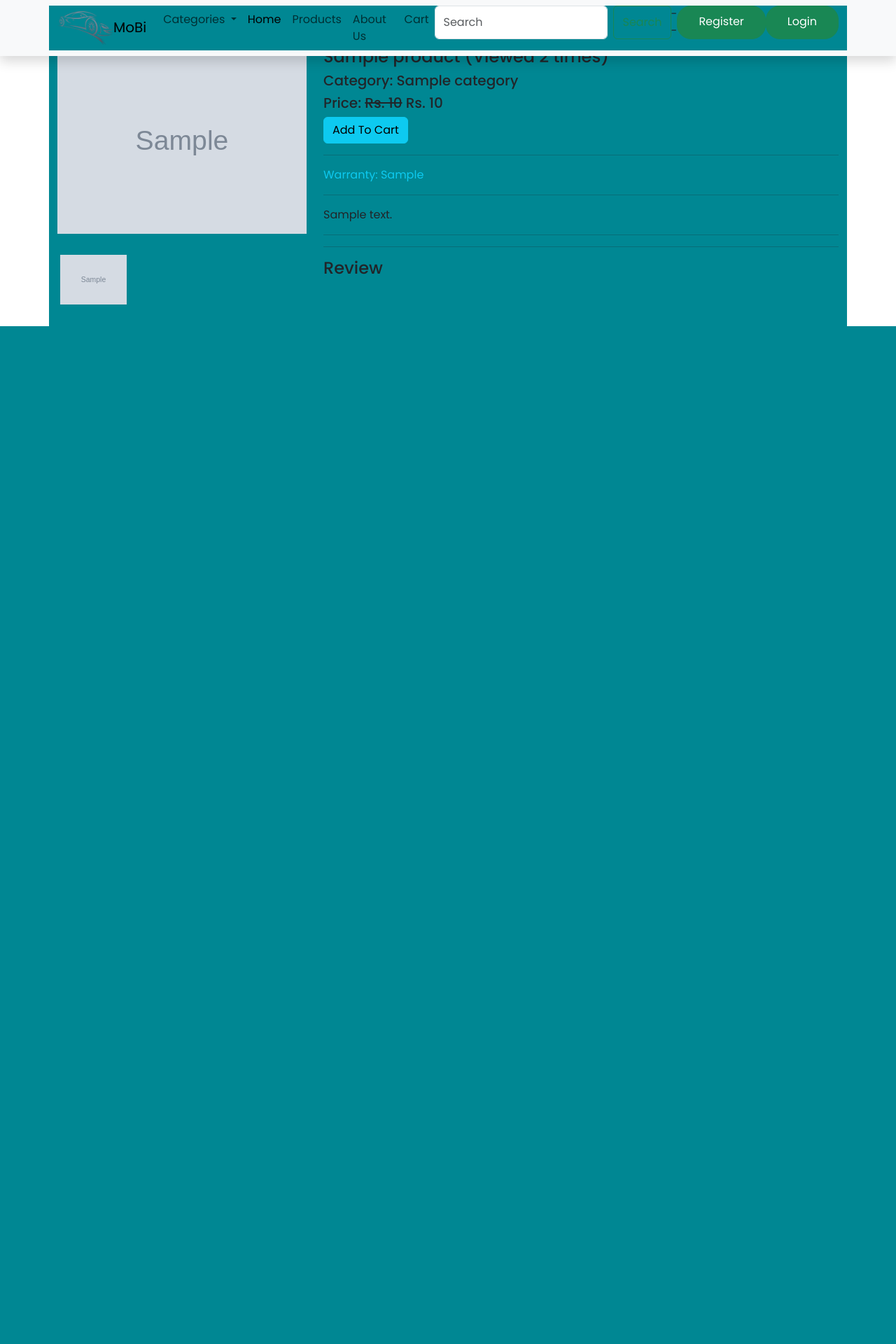
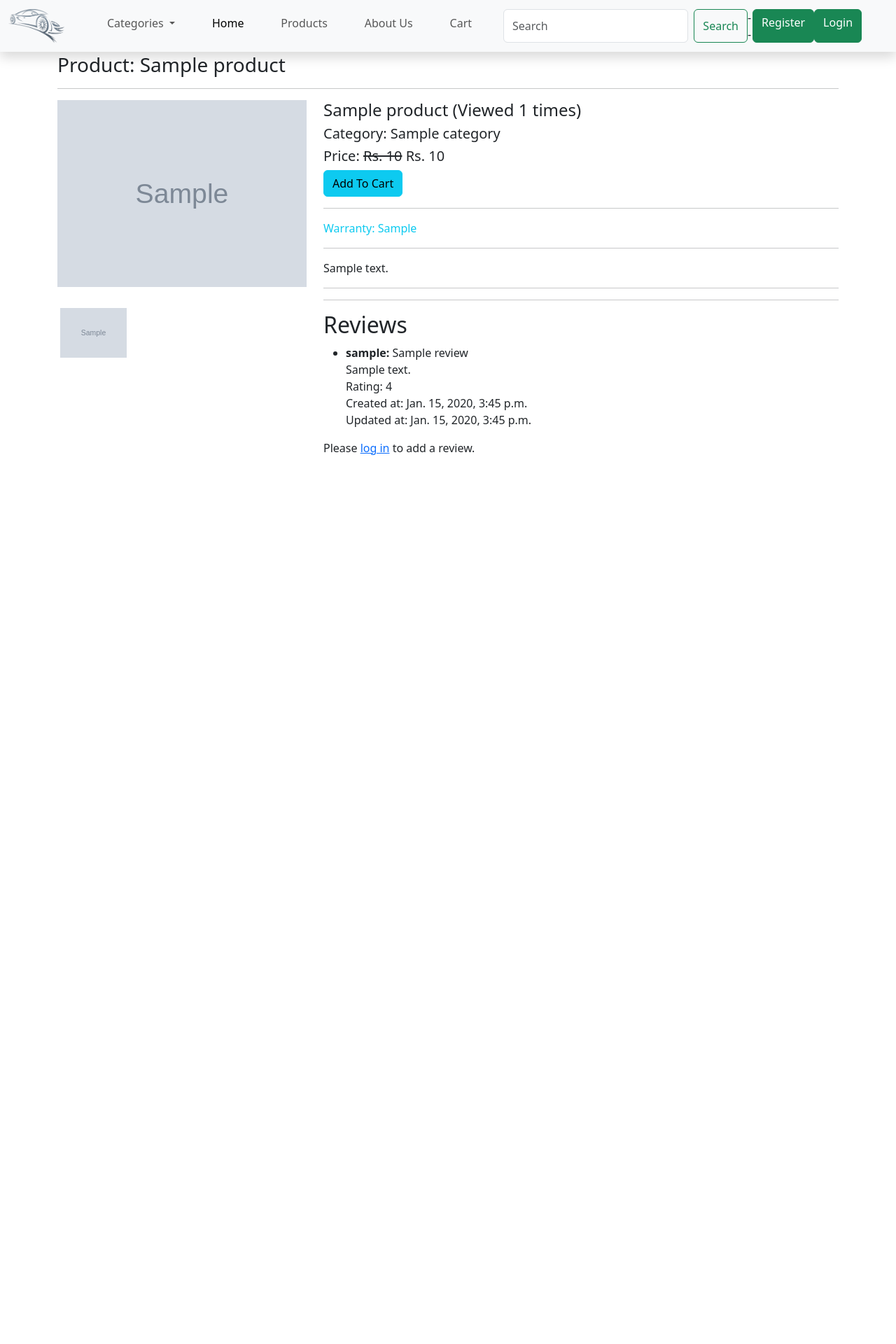
Before and after one commit to Sachit0-0/FYP-ecommerce, a Django app: page /product/sample/ in a window 1280 px wide. Shown: the top 1920 px of the page at 70% size. Before the commit the page ends 466 px from the top, so only its background shows below. Run offline with Django 4.2, Linux system fonts and the light colour scheme; tables that the repository leaves empty hold one stand-in row (values such as "Sample post"); grey boxes marked "Sample" are stand-in pictures; parts of the project's set-up code (start-up, migrations or seed data) failed here and were passed over.

Commit message:
fixed review section and other flaws

```diff
--- a/ecomproject/ecomapp/forms.py
+++ b/ecomproject/ecomapp/forms.py
@@ -1,7 +1,9 @@
 from django import forms
 from .models import Order, Customer, Product
 from django.contrib.auth.models import User
-
+from .models import Product, Review
+from django import forms
+from .models import Review
 class CheckoutForm(forms.ModelForm):
     class Meta:
         model = Order
@@ -75,3 +77,14 @@
             }),
 
         }
+
+
+
+class ReviewForm(forms.ModelForm):
+    class Meta:
+        model = Review
+        fields = ['rating', 'text']
+        widgets = {
+            'rating': forms.RadioSelect,
+            'text': forms.Textarea(attrs={'rows': 5}),
+        }
--- a/ecomproject/ecomapp/models.py
+++ b/ecomproject/ecomapp/models.py
@@ -1,5 +1,6 @@
 from django.db import models
 from django.contrib.auth.models import User
+from django.core.validators import MaxValueValidator, MinValueValidator
 
 # Create your models here.
 
@@ -41,10 +42,17 @@
     image = models.ImageField(upload_to='products')
     view_count = models.PositiveIntegerField(default=0)
     warranty = models.CharField(max_length=300, null=True, blank=True)
+    def get_rating(self):
+        reviews = self.reviews.all()
+        if reviews:
+            return sum([review.rating for review in reviews])/len(reviews)
+        return 0
 
     def __str__(self):
-     return self.title
+        return self.title
 
+    class Meta:
+        ordering = ['-id']
 
 class ProductImage(models.Model):
     product = models.ForeignKey(Product, on_delete=models.CASCADE)
@@ -109,3 +117,19 @@
         default=False, null=True, blank=True)
     def _str_(self):
         return "Order: " +str(self.id)
+
+
+class Review(models.Model):
+    product = models.ForeignKey(Product, on_delete=models.CASCADE, related_name='reviews')
+    user = models.ForeignKey(User, on_delete=models.CASCADE)
+    title = models.CharField(max_length=200)
+    text = models.TextField(max_length=1000)
+    rating = models.PositiveIntegerField(validators=[MinValueValidator(1), MaxValueValidator(5)])
+    created_at = models.DateTimeField(auto_now_add=True)
+    updated_at = models.DateTimeField(auto_now=True)
+
+    class Meta:
+        unique_together = ('product', 'user')
+
+    def __str__(self):
+        return f'Review for {self.product.title} by {self.user.username}'
--- a/ecomproject/ecomapp/urls.py
+++ b/ecomproject/ecomapp/urls.py
@@ -1,6 +1,6 @@
 from django.urls import path
 from .views import *
-
+from . import views
 
 app_name = "ecomapp"
 urlpatterns = [
@@ -12,7 +12,9 @@
     path("about/", AboutView.as_view(), name="about"),
     path("contact-us/", ContactView.as_view(), name="contact"),
     path("all-products/", AllProductsView.as_view(), name="allproducts"),
-    path("product/<slug:slug>/", ProductDetailView.as_view(), name="productdetail"),
+   path('product/<slug:slug>/', views.productdetail, name='productdetail'),
+path('product/<slug:slug>/add_review/', views.add_review, name='add_review'),
+
 
     path("add-to-cart-<int:pro_id>/", AddToCartView.as_view(), name="addtocart"),
     path("my-cart/", MyCartView.as_view(), name="mycart"),
--- a/ecomproject/ecomapp/views.py
+++ b/ecomproject/ecomapp/views.py
@@ -7,8 +7,9 @@
 from django.urls import reverse_lazy, reverse
 from django.db.models import Q
 import requests
-
-
+from django.shortcuts import render, get_object_or_404
+from .forms import ReviewForm
+from django.contrib import messages
 
 class EcomMixin(object):
     def dispatch(self, request, *args, **kwargs):
@@ -39,17 +40,55 @@
         return context
 
 
-class ProductDetailView(EcomMixin, TemplateView):
-    template_name = "productdetail.html"
+def productdetail(request, slug):
+    product = get_object_or_404(Product, slug=slug)
+    reviews = product.reviews.all()
 
-    def get_context_data(self, **kwargs):
-        context = super().get_context_data(**kwargs)
-        url_slug = self.kwargs['slug']
-        product = Product.objects.get(slug=url_slug)
-        product.view_count += 1
-        product.save()
-        context['product'] = product
-        return context
+    if request.method == 'POST':
+        form = ReviewForm(request.POST)
+        if form.is_valid():
+            review = form.save(commit=False)
+            review.product = product
+            review.user = request.user
+            review.save()
+            return redirect('product', slug=slug)
+    else:
+        form = ReviewForm()
+
+    context = {'product': product, 'reviews': reviews, 'form': form}
+    return render(request, 'productdetail.html', context)
+
+
+def add_review(request, slug):
+    product = get_object_or_404(Product, slug=slug)
+
+    # check if the user has already added a review for this product
+    existing_review = Review.objects.filter(product=product, user=request.user).first()
+
+    if request.method == 'POST':
+        form = ReviewForm(request.POST)
+        if form.is_valid():
+            review = form.save(commit=False)
+            review.product = product
+            review.user = request.user
+            if existing_review:
+                # update the existing review
+                existing_review.rating = review.rating
+                existing_review.text = review.text
+                existing_review.save()
+            else:
+                # create a new review
+                review.save()
+            messages.success(request, 'Your review has been submitted successfully.')
+            return redirect('ecomapp:productdetail', slug=slug)
+    else:
+        form = ReviewForm(instance=existing_review or None)
+
+    return render(request, 'add_review.html', {'form': form})
+
+
+
+
 
 class AddToCartView(EcomMixin,TemplateView):
     template_name = "addtocart.html"
--- a/ecomproject/static/css/style.css
+++ b/ecomproject/static/css/style.css
@@ -1,13 +1,6 @@
 @import url("https://fonts.googleapis.com/css2?family=Poppins:ital,wght@0,100;0,200;0,300;0,400;0,500;0,600;0,700;0,800;0,900;1,100;1,200;1,300;1,400;1,500;1,600;1,700;1,800;1,900&display=swap");
 @import url("https://cdnjs.cloudflare.com/ajax/libs/font-awesome/6.2.1/css/all.min.css");
 
-* {
-  margin: 0;
-  padding: 0;
-  box-sizing: border-box;
-  font-family: "Poppins", sans-serif;
-  background-color: #008793;
-}
 
 div > img {
   max-width: 100%;
@@ -22,9 +15,6 @@
 /* header */
 
 
-.navvi {
-  margin-bottom: 40rem;
-}
 
 .background-header {
   background-image: linear-gradient(
--- a/ecomproject/templates/allproducts.html
+++ b/ecomproject/templates/allproducts.html
@@ -4,7 +4,7 @@
 {% block body %}
 
 
-<div id="carouselExampleAutoplaying" class="mt-5 carousel slide" data-bs-ride="carousel" >
+<div id="carouselExampleAutoplaying" class=" carousel slide" data-bs-ride="carousel" >
     <div class="carousel-inner" >
       <div class="carousel-item active">
         <img src="{% static 'image\79-DUKE-Hero-Image.jpg' %}" width="3080" height="400" class="d-block w-60" alt="...">
--- a/ecomproject/templates/base.html
+++ b/ecomproject/templates/base.html
@@ -3,22 +3,32 @@
 
 <html lang="en">
   <head>
+    <style>
+      body {
+        height: 5000px;
+        padding-top: 76px;
+      }
+
+    </style>
     <meta charset="UTF-8" />
     <meta http-equiv="X-UA-Compatible" content="IE=edge" />
     <meta name="viewport" content="width=device-width, initial-scale=1.0" />
     <title> {% block title %}{% endblock title%} | MoBi</title>
+    <link rel="stylesheet" href="{% static 'css/style.css' %}" />
     <link href="https://cdn.jsdelivr.net/npm/bootstrap@5.3.0-alpha3/dist/css/bootstrap.min.css" rel="stylesheet" integrity="sha384-KK94CHFLLe+nY2dmCWGMq91rCGa5gtU4mk92HdvYe+M/SXH301p5ILy+dN9+nJOZ" crossorigin="anonymous">
-    <link rel="stylesheet" href="{% static 'css/style.css' %}" />
-  </head>
 
 
+  </head>
   <body>
 
+
+
     <!-- this is nav section -->
-    <nav class="navvi navbar navbar-expand-lg navbar-light bg-light fixed-top shadow mb-5">
-      <div class="container">
-        <a class="navbar-brand" href="/#"><img src="{% static 'image\logo.png' %}" width="80" alt="" />MoBi</a
-          ></a>
+    <nav class="navbar navbar-expand-lg navbar-light bg-light fixed-top shadow mb-5">
+  <div class="container-fluid">
+    <a class="navbar-brand" href="/#">
+      <img src="{% static 'image/logo.png' %}" width="80" alt="MoBi Logo" />
+    </a>
         <button
           class="navbar-toggler"
           type="button"
@@ -106,13 +116,8 @@
             </li>
           </ul>
         </div>
-      </div>
+
     </nav>
-<style>
-  .navvi {
-    margin-bottom: 40rem;
-  }
-</style>
 
 
     {% block body %}{% endblock body %}
--- a/ecomproject/templates/checkout.html
+++ b/ecomproject/templates/checkout.html
@@ -3,7 +3,8 @@
 {% block body %}
 
 
-<div class="container" style="background-color:#e6f3ff">
+<div class="container">
+  <br>
   <div class="row">
     <div class="col-md-6">
       <h4>Items in my cart</h4>
--- a/ecomproject/templates/home.html
+++ b/ecomproject/templates/home.html
@@ -6,7 +6,7 @@
 
 <!-- the-imagesection -->
 
-<header class="background-header mt-5">
+<header class="background-header">
     <section class="container">
       <div class="row align-items-center">
         <div class="col-md-5">
--- a/ecomproject/templates/productdetail.html
+++ b/ecomproject/templates/productdetail.html
@@ -27,12 +27,30 @@
             <p>{{product.description}}</p>
             <hr><hr>
 
-            <h4>Review</h4>
+            <h2>Reviews</h2>
+{% if reviews %}
+  <ul>
+    {% for review in reviews %}
+      <li>
+        <strong>{{ review.user.username }}:</strong>
+        {{ review.title }}<br>
+        {{ review.text }}<br>
+        Rating: {{ review.rating }}<br>
+        Created at: {{ review.created_at }}<br>
+        Updated at: {{ review.updated_at }}<br>
+      </li>
+    {% endfor %}
+  </ul>
+{% else %}
+  <p>No reviews yet.</p>
+{% endif %}
 
-        </div>
-    </div>
+{% if user.is_authenticated %}
+<a href="{% url 'ecomapp:add_review' slug=product.slug %}">Add a review</a>
 
-</div>
+{% else %}
+  <p>Please <a href="{% url 'ecomapp:customerlogin' %}">log in</a> to add a review.</p>
+{% endif %}
 
 
 {% endblock body %}
```
Also changed, not shown: ecomproject/templates/add_review.html (added, +31 -0 lines), ecomproject/ecomapp/migrations/0004_alter_product_options_alter_order_order_status_and_more.py (added).
